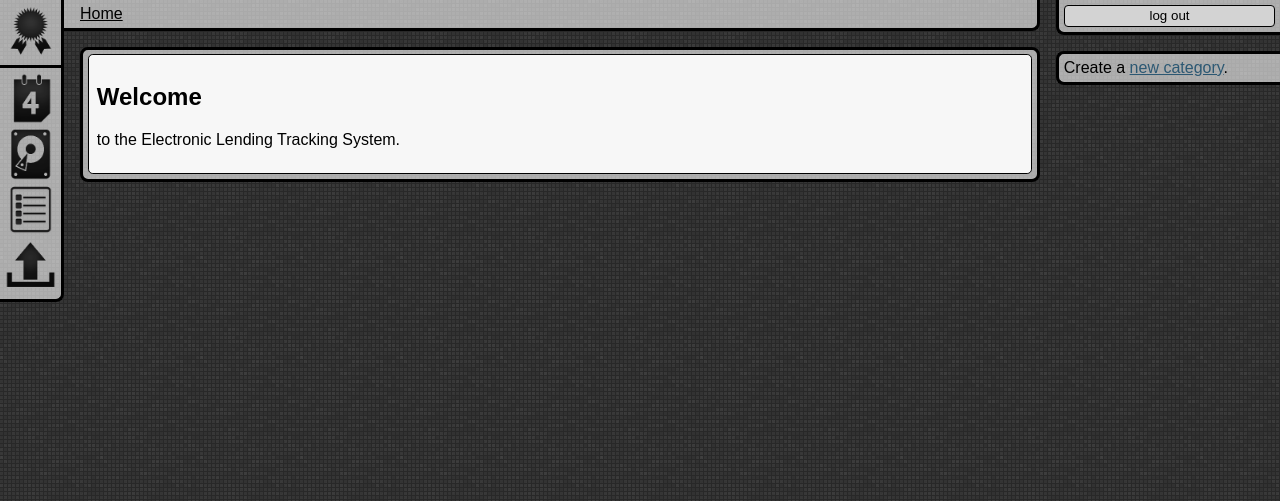
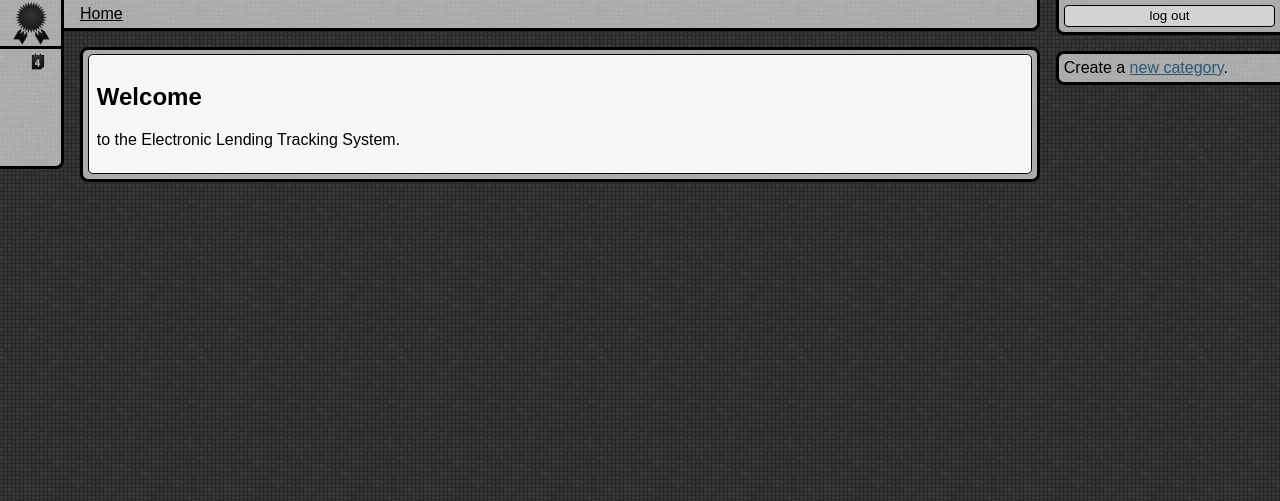
Before and after one commit to Ichimonji10/elts, a Django app: template code/elts/templates/elts/index.html in a window 1280 px wide. Shown: the top 501 px of the page. Run offline with Django 3.2, Linux system fonts and the light colour scheme; the template is opened without the code that fills it, so the values that code supplies are empty; parts of the project's set-up code (start-up, migrations or seed data) failed here and were passed over.

Commit message:
Partial restyle of left sidebar. Work in progress.

```diff
--- a/code/elts/static/elts/base.css
+++ b/code/elts/static/elts/base.css
@@ -63,7 +63,17 @@ nav#sitenav ul {
     list-style-type: none;
     border-bottom-right-radius: 0.5em;
     }
-nav#sitenav img {width: 100%;}
+nav#sitenav > p,
+nav#sitenav ul li a {
+    color: transparent;
+    background-size: contain;
+    background-repeat: no-repeat;
+    background-position: center center;
+    }
+nav#sitenav > p {background-image: url('/static/elts/award.png');}
+nav#sitenav ul li:nth-child(1) a {
+    background-image: url('/static/elts/today.png');
+    }
 
 /* Style the right column.
  *
--- a/code/elts/templates/elts/base.html
+++ b/code/elts/templates/elts/base.html
@@ -32,29 +32,14 @@
             </p>
         </section>
         <nav id='sitenav'>
-            <p>
-                <img src='{% static 'elts/award.png' %}' alt='placeholder icon' />
-            </p>
+            <p>Site Logo</p>
             <ul>
+                <li><a href='{% url 'elts.views.calendar' %}'>Calendar</a></li>
+                <li><a href='{% url 'elts.views.item' %}'>Items</a></li>
+                <li><a href='{% url 'elts.views.tag' %}'>Tags</a></li>
                 <li>
-                    <a href='{% url 'elts.views.calendar' %}'>
-                        <img src='{% static 'elts/today.png' %}' alt='current events' />
-                    </a>
-                </li>
-                <li>
-                    <a href='{% url 'elts.views.item' %}'>
-                        <img src='{% static 'elts/item.png' %}' alt='items' />
-                    </a>
-                </li>
-                <li>
-                    <a href='{% url 'elts.views.tag' %}'>
-                        <img src='{% static 'elts/tags.png' %}' alt='tags' />
-                    </a>
-                </li>
-                <li>
-                    <a href='{% url 'elts.views.lend' %}'>
-                        <img src='{% static 'elts/lend.png' %}' alt='lends & reservations' />
-                    </a>
+                    <a href='{% url 'elts.views.lend' %}'
+                    >Lends & Reservations</a>
                 </li>
             </ul>
         </nav>
```
